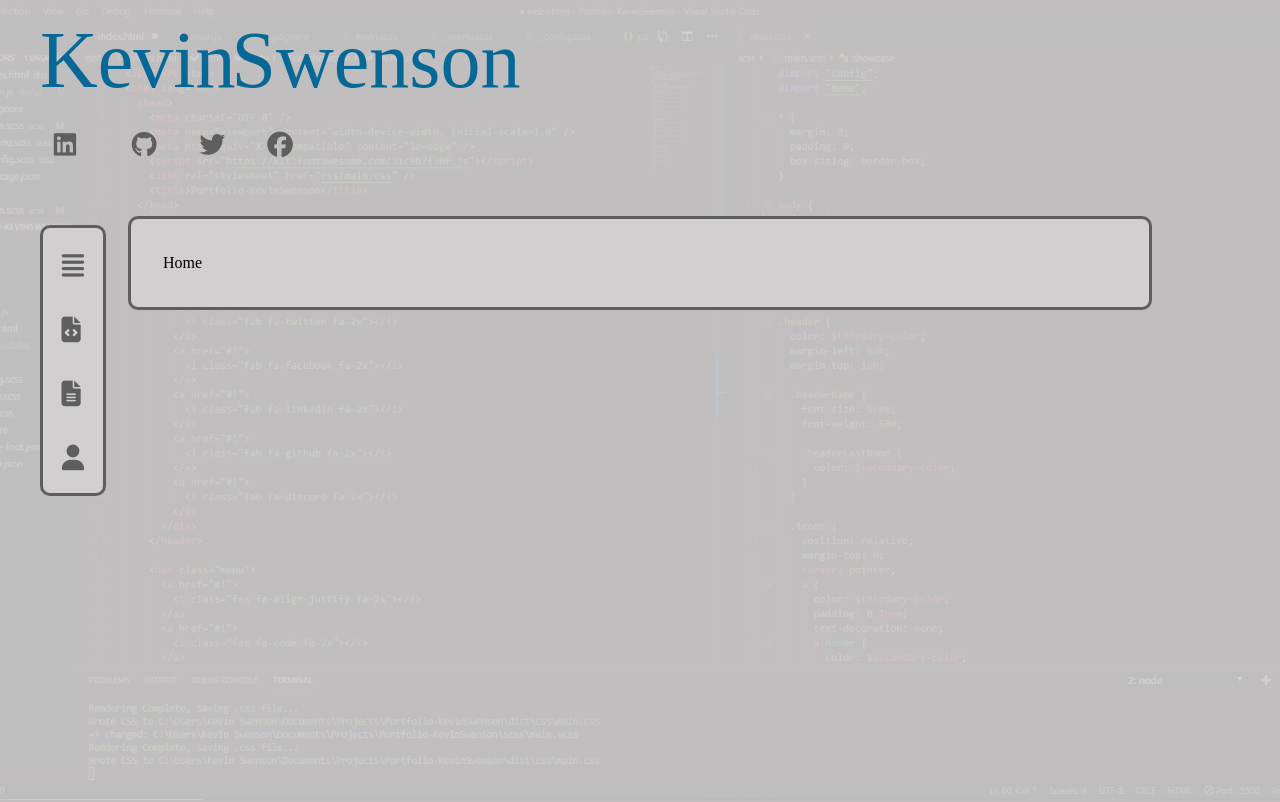
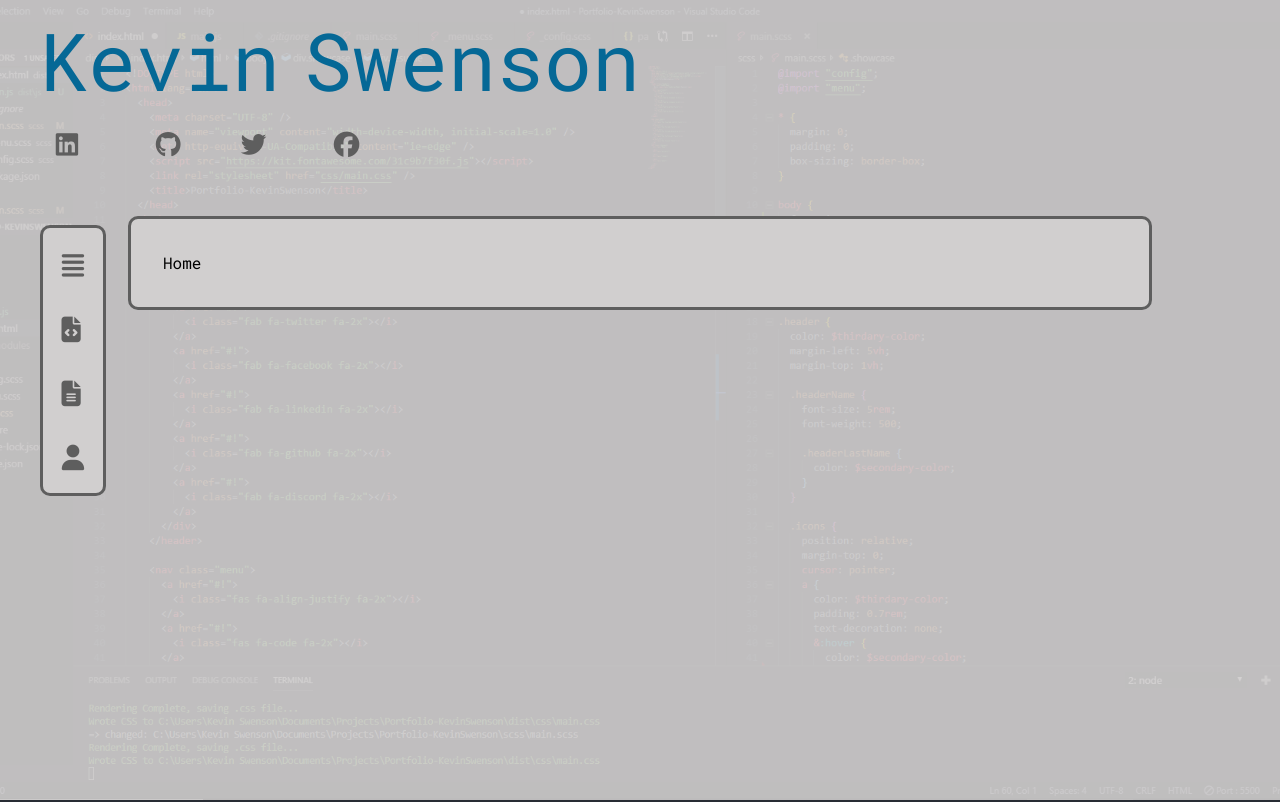
Before and after one commit to CptVkn/Porfolio, a website: page dist/index.html in a window 1280 px wide. Shown: the top 802 px of the page. Drawn offline with Linux system fonts and the light colour scheme.

Commit message:
fixed some issues with layout and added correct projects

```diff
--- a/scss/_config.scss
+++ b/scss/_config.scss
@@ -16,13 +16,13 @@ $background-opacity: 0.9;
 @mixin background {
   @if $show-home-image {
     &#bg-img {
-      background: $home-image;
+      background: $home-image no-repeat center center fixed;
       background-attachment: fixed;
       background-size: cover;
 
       &:after {
         content: "";
-        position: absolute;
+        position: fixed;
         top: 0;
         right: 0;
         width: 100%;
--- a/scss/_menu.scss
+++ b/scss/_menu.scss
@@ -27,7 +27,6 @@
       height: 100%;
       float: left;
       text-align: left;
-      z-index: -2;
       display: none;
     }
 
--- a/scss/_showcaseProjects.scss
+++ b/scss/_showcaseProjects.scss
@@ -5,11 +5,15 @@
     .yahtzee,
     .snake,
     .csharpproject {
+      width: 80%;
       padding: 4%;
       margin: 1% 0;
 
       border: solid 2px $secondary-color;
       border-radius: 10px;
+      p {
+        font-size: 12px;
+      }
     }
   }
 }
--- a/scss/main.scss
+++ b/scss/main.scss
@@ -9,11 +9,9 @@
 }
 
 body {
-  position: relative;
-  height: 3000px;
   @include background();
-  background: $primary-color;
-  font-family: Roboto Mono;
+  font-family: "Roboto Mono", monospace;
+
   line-height: 1.5;
   font-size: 1em;
 }
```
Also changed, not shown: dist/css/main.css, dist/img/Capture.PNG (added), dist/index.html, dist/projects.html.
